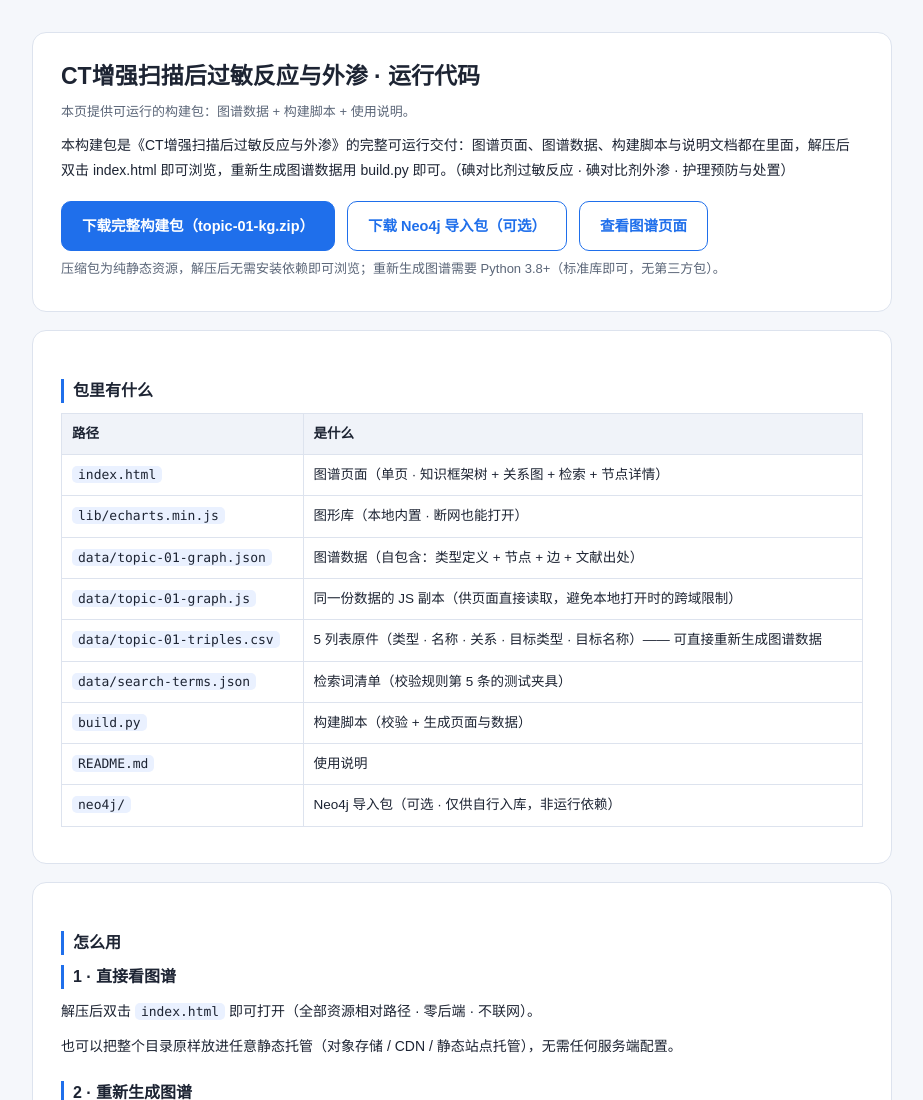
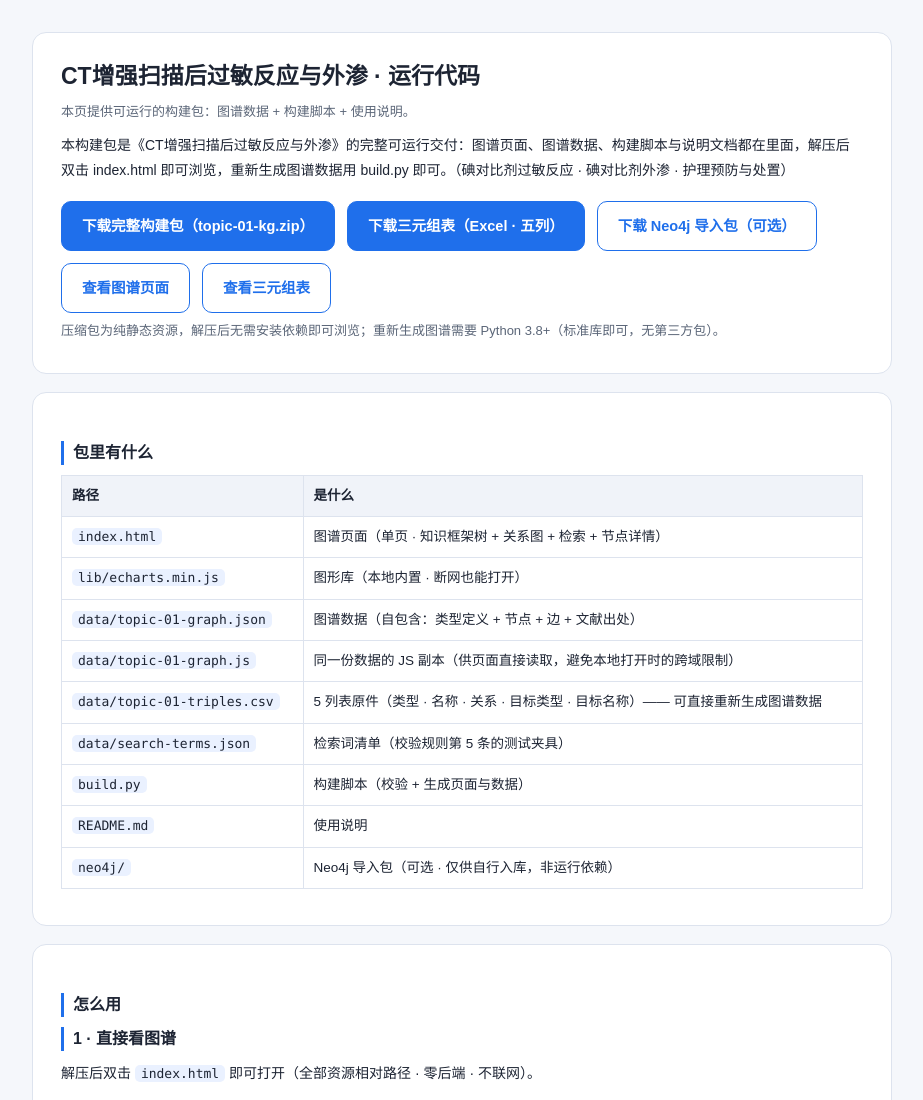
Before and after one commit to zuhexn/nursing-knowledge-graph, a plain HTML site: page topic-01-code/index.html in a window 1280 px wide. Shown: the top 1100 px of the page, without its empty margins (178-1101 px from the left). Drawn offline with Linux system fonts and the light colour scheme.

Commit message:
chore(nursing-kg): update delivery
更新 6 个 · 删除 0 个

```diff
--- a/topic-01-code/index.html
+++ b/topic-01-code/index.html
@@ -60,8 +60,11 @@
 
     <div class="btns">
       <a class="btn" href="./topic-01-kg.zip" download>下载完整构建包（topic-01-kg.zip）</a>
+      <a class="btn" href="./topic-01-triples.xlsx" download>下载三元组表（Excel · 五列）</a>
+
       <a class="btn ghost" href="./topic-01-neo4j.zip" download>下载 Neo4j 导入包（可选）</a>
       <a class="btn ghost" href="../topic-01-kg/index.html">查看图谱页面</a>
+      <a class="btn ghost" href="../topic-01-kg/triples.html">查看三元组表</a>
     </div>
     <p class="sub">压缩包为纯静态资源，解压后无需安装依赖即可浏览；重新生成图谱需要 Python 3.8+（标准库即可，无第三方包）。</p>
   </div>
```
Also changed, not shown: 5 other files.
